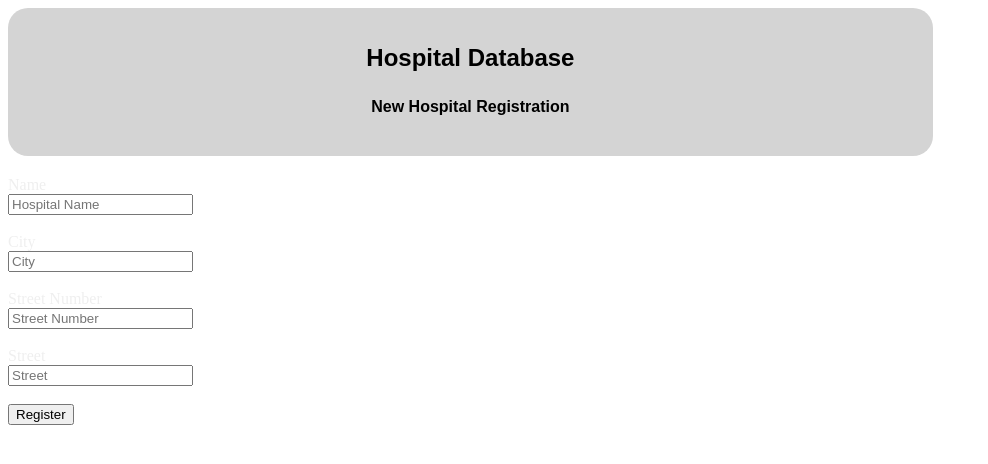
After one commit to nusyba23/DBMS_Hospital-Management-System, a PHP site: page /newHospital.php in a window 1280 px wide. The commit adds this page. Shown: the top 464 px of the page, without its empty margins (0-988 px from the left). Run offline with PHP 8.4, Linux system fonts and the light colour scheme; a stand-in replaces the project's code that opens the database connection.

Commit message:
index and new hospital should be good.

```diff
--- /dev/null
+++ b/471_Project/Frontend/newHospital.php
@@ -0,0 +1,98 @@
+<!DOCTYPE html>
+<html lang="en">
+<head>
+    <link rel="stylesheet" href="styles.css">
+    <meta charset="UTF-8">
+    <meta name="viewport" content="width=device-width, initial-scale=1.0">
+    <title>Hospital DB-New Hospital</title>
+</head>
+<body>
+    <div class="login-container-hospital">
+        <div class="heading-container">
+            <h1 class = "login-title">Hospital Database</h1>
+            <p class="login-subtitle">New Hospital Registration</p>
+        </div>
+                <form class="login-form" action="addHospital.php" method="post">
+                    <label for="first" class="txt">Name</label>
+                    <input type="text" name="Name" class="fields"
+                        placeholder="Hospital Name" required>
+                        <br>
+
+                    <label for="first" class="txt">City</label>
+                    <input type="text" name="City" class="fields"
+                        placeholder="City" required>
+                        <br>
+
+                    <label for="first" class="txt">Street Number</label>
+                    <input type="text" name="Street_Num" class="fields"
+                        placeholder="Street Number" required>
+                        <br>
+
+                    <label for="first" class="txt">Street</label>
+                    <input type="text" name="Street" class="fields"
+                        placeholder="Street" required>
+                        <br>
+
+                    <button type="submit" class="register-button" >Register</button>
+                </form>
+    </div>
+</body>
+</html>
+
+<?php
+    //runs when button pressed
+    if($_SERVER["REQUEST_METHOD"] == "POST"){
+
+        //assume valid input
+        $input_valid = true;
+
+        //Sanitize
+        $Name = filter_input(INPUT_POST, "Name", FILTER_SANITIZE_SPECIAL_CHARS);
+        $City = filter_input(INPUT_POST, "City", FILTER_SANITIZE_SPECIAL_CHARS);
+        $Street = filter_input(INPUT_POST, "Street", FILTER_SANITIZE_SPECIAL_CHARS);
+        $Street_Num = filter_input(INPUT_POST, "Street_Num", FILTER_SANITIZE_SPECIAL_CHARS);
+
+        //Ensure not too long and right types for DB
+        if(strlen($Name) > 50){
+            echo "Name too long";
+            $input_valid = false;
+        }
+
+        if(strlen($City) > 20){
+            echo "City too long";
+            $input_valid = false;
+        }
+
+        if(strlen($Street) > 20){
+            echo "Street too long";
+            $input_valid = false;
+        }
+
+        if(empty($Street_Num)){
+            echo "Street_Num expect Int";
+            $input_valid = false;
+        }
+
+        if(strlen($Street_Num) > 5){
+            echo "Street_Num too long";
+            $input_valid = false;
+        }
+
+        //Determined to be valid
+        if($input_valid){
+
+            //sql statement
+            $sql = "INSERT INTO Hospital(Name, City, Street, Street_Num)
+                    VALUES('{$Name}','{$City}','{$Street}','{$Street_Num}')";
+
+            //submit to database
+            include("database.php");
+            mysqli_query($conn, $sql);
+            mysqli_close($conn);
+
+            //redirect
+            header("Location: newHospital.php");
+            exit;
+        }
+    }
+?>
```
Also changed, not shown: 471_Project/Frontend/doctor/styles.css (+13 -1 lines), 471_Project/Frontend/index.php (added, +119 -0 lines).
